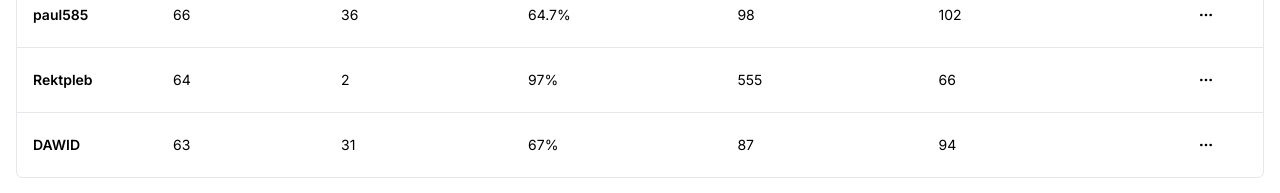
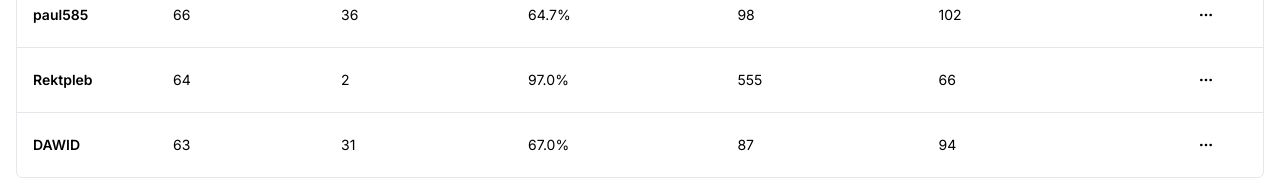
Before and after one commit to sov3333/omnikingdoms-leaderboard, a Next.js app: page /leaderboard in a window 1280 px wide. Shown: the part 612-805 px from the top of the page. Built offline with nearby package versions, Linux system fonts and the light colour scheme.

Commit message:
fix: format win rate to 1 decimal

```diff
--- a/src/app/leaderboard/columns.tsx
+++ b/src/app/leaderboard/columns.tsx
@@ -76,7 +76,13 @@ export const columns: ColumnDef<Player>[] = [
         },
         cell: ({ row }) => {
             const WIN_RATE: number = row.getValue("winRatio")
-            return <div>{WIN_RATE * 100}%</div>
+            let formatted: string
+            if (WIN_RATE === 1) {
+                formatted = "100"
+            } else {
+                formatted = (WIN_RATE * 100).toFixed(1)
+            }
+            return <div>{formatted}%</div>
         },
     },
     {
```
